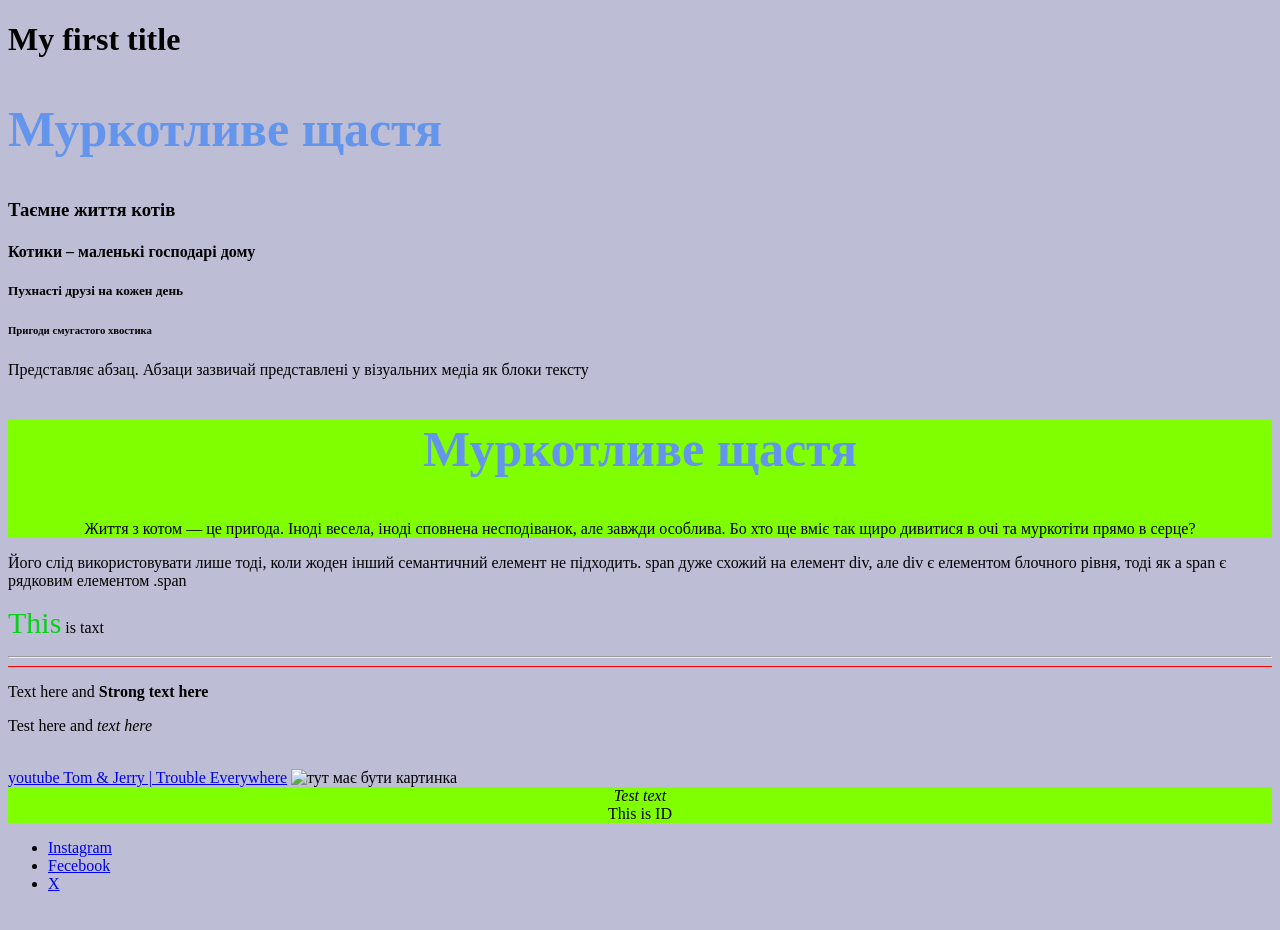
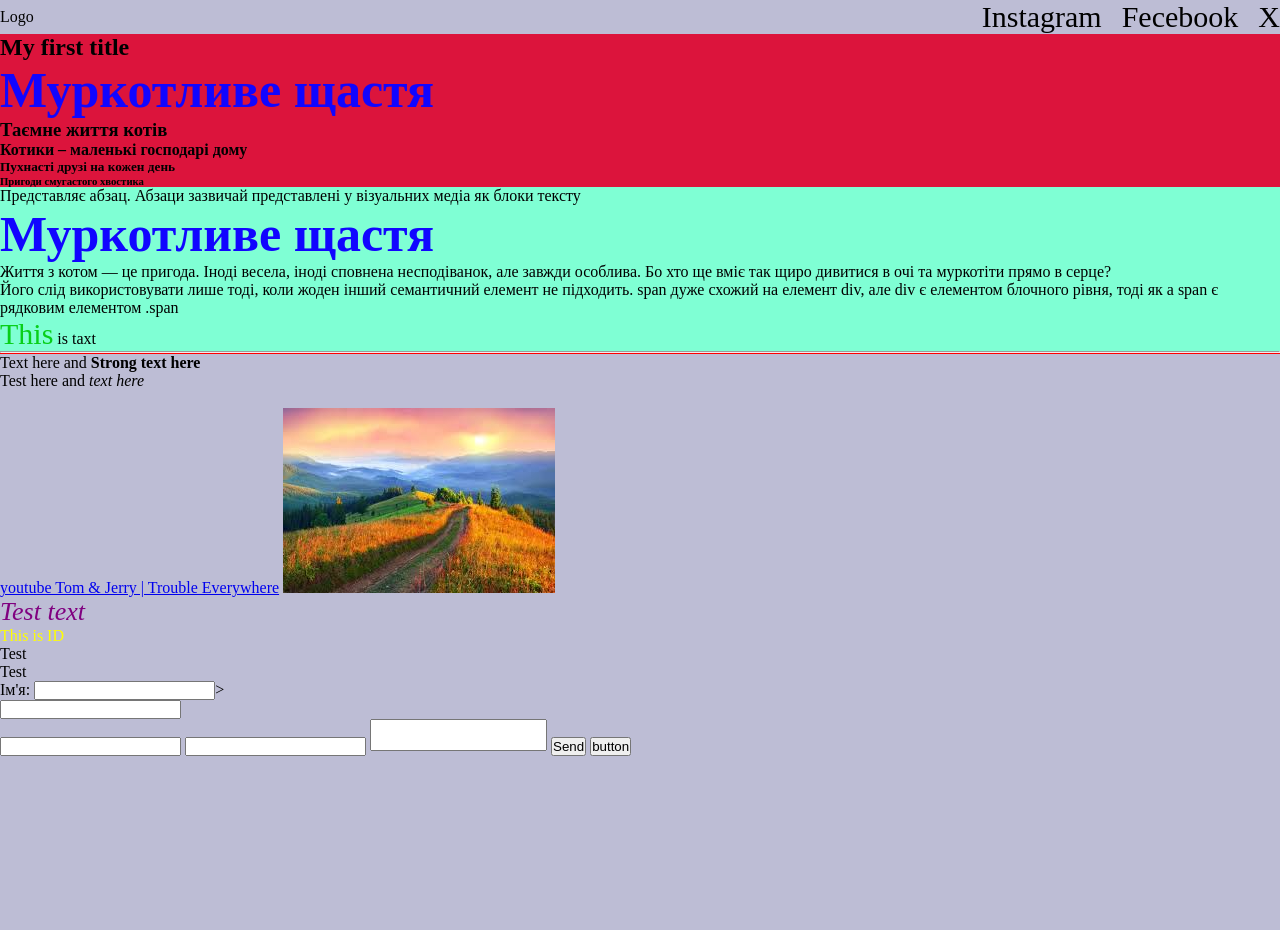
Before and after one commit to Aniuta6/cat, a plain HTML site: page index.html in a window 1280 px wide. Shown: the top 930 px of the page. Before the commit the page ends 909 px from the top, so only its background shows below. Drawn offline with Linux system fonts and the light colour scheme.

Commit message:
added new tags

```diff
--- a/index.html
+++ b/index.html
@@ -7,16 +7,33 @@
     <title>My first Page</title>
 </head>
 <body>
+    <header>
+      <div class="logo">Logo</div>
+       <ul class="menu">
+        <li>
+        <a href="#">Instagram</a>
+        </li>
+        <li>
+        <a href="#">Fecebook</a>
+        </li>
+        <li>
+        <a href="#">X</a>
+        </li>
+    </ul>
+    </header>
+    <main>
+        <section class="h_section">
      <h1>My first title</h1> <!--це головний тайтл h1-->
      <h2>Муркотливе щастя</h2> <!--це головний тайтл h2-->
      <h3>Таємне життя котів</h3> <!--це головний тайтл h3-->
      <h4>Котики – маленькі господарі дому</h4> <!--це головний тайтл h4-->
      <h5>Пухнасті друзі на кожен день</h5> <!--це головний тайтл h5-->
      <h6>Пригоди смугастого хвостика</h6> <!--це головний тайтл h6-->
-
+    </section>
+<section class="p_section">
      <p>Представляє абзац. Абзаци зазвичай представлені у візуальних медіа як блоки тексту</p>
-     <div>
-        <h2>Муркотливе щастя</h2>
+     <div class="first">
+        <h2 class="title_first">Муркотливе щастя</h2>
         <p>Життя з котом — це пригода. Іноді весела, іноді сповнена несподіванок, але завжди особлива. Бо хто ще вміє так щиро дивитися в очі та муркотіти прямо в серце?</p>
      </div>
 
@@ -25,25 +42,32 @@
      <p><span class="green-color">This</span> is taxt</p>
      <hr>
      <div class="line"></div>
+    </section>
 <p>Text here and <strong>Strong text here</strong></p>
 <p>Test here and <em>text here</em></p>
 <br>
 <a href="https://www.youtube.com/watch?v=bCtlituS9p8&ab_channel=WBKids" target="_blank">youtube Tom & Jerry | Trouble Everywhere</a>
-<img src="img/nature.jpg" alt="тут має бути картинка">
+<img src="img/nature.jpg" alt="тут має бути картика природи">
 
-<div class="Test"><em>Test text</em> </div>
-<div id="testid">This is ID</div>
 
-<ul>
-    <li>
-        <a href="#">Instagram</a>
-    </li>
-    <li>
-        <a href="#">Fecebook</a>
-    </li>
-    <li>
-        <a href="#">X</a>
-    </li>
-</ul>
+<div class="Test"><em>Test text</em></div>
+<div id="TestId">This is ID</div>
+
+<ol>
+<li>Test</li>
+<li>Test</li>
+</ol>
+<form action="">
+<div><label for="">Ім'я: <input type="text"></label>></label></div>
+<div><input type="text"></div>
+<input type="email">
+<input type="password">
+<textarea name="" id=""></textarea>
+<input type="submit" value="Send">
+<button>button</button>
+</form>
+</main>
+
+<footer></footer>
 </body>
 </html>
--- a/styles.css
+++ b/styles.css
@@ -1,18 +1,19 @@
+*{
+    margin: 0;
+    padding: 0;
+    box-sizing: border-box;
+}
 body {
     background-color: rgb(189, 189, 213);
+    height: 10000px;
 }
-/*h1 {
+/* h1 {
     color: #fff;
     text-align: center;
     font-family: Arial, Helvetica, sans-serif;
     font-size: 58px;
-}*/
-div {
-    /*width: 300px;*/
-    background-color: chartreuse;
-    /*padding: 20px;*/
-    text-align: center;
-}
+} */
+
 .green-color {
     color: #08cf19;
     font-size: 30px;
@@ -24,5 +25,38 @@ div {
 }
 h2 {
     font-size: 50px;
-    color: cornflowerblue;
+    color: rgb(17, 5, 255);
 }
+
+.Test {color: purple;
+font-size: 26px;
+}
+#TestId {
+    color: yellow;
+}
+.menu {
+    display: flex;
+    gap: 20px;
+}
+.menu li {
+    list-style: none;
+}
+.menu li a {
+    text-decoration: none;
+    font-size: 30px;
+    color: #000;
+}
+textarea {
+    resize: none;
+}
+header {
+display: flex;
+justify-content: space-between;
+align-items: center;
+}
+.h_section {
+    background-color: crimson;
+}
+.p_section {
+    background-color: aquamarine;
+}
```
Also changed, not shown: img/nature.jpg (renamed from nature.jpg), 1 other file.
